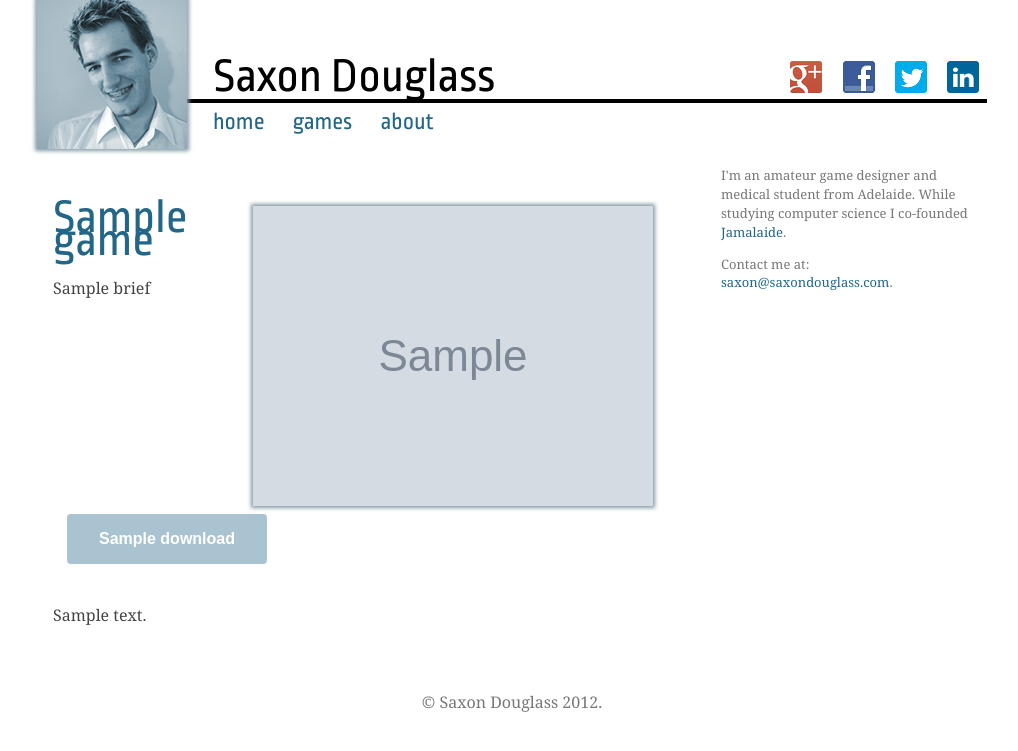
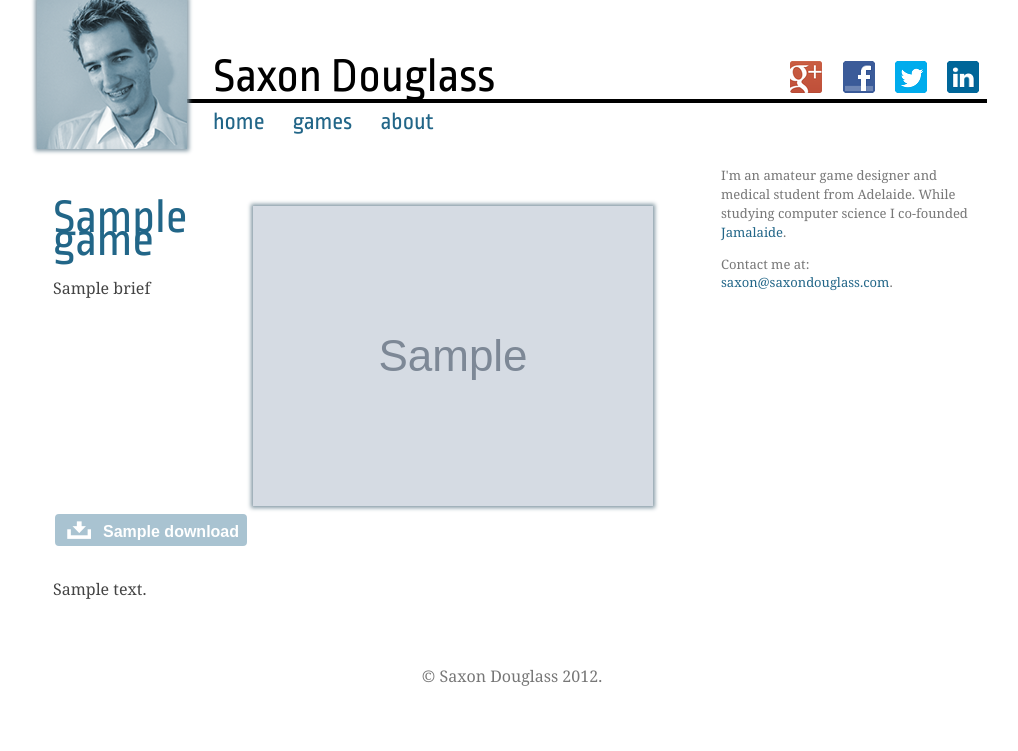
Before and after one commit to SaxonDouglass/SaxonDouglass, a Django app: template templates/games/detail.html in a window 1280 px wide. Shown: the part 17-768 px from the top of the page, without its empty margins (128-1146 px from the left). Run offline with Django 3.2, Linux system fonts and the light colour scheme; the template is opened without the code that fills it: most values are stand-ins (such as "Sample title", 1, 10 or a date in 2020); grey boxes marked "Sample" are stand-in pictures.

Commit message:
Added icons to game downloads and removed resume.pdf

```diff
--- a/games/models.py
+++ b/games/models.py
@@ -21,6 +21,9 @@ class Download(models.Model):
     file = models.FileField(storage=OverwriteStorage(), upload_to=lambda instance, filename: 'game/'+instance.game.slug+'/'+filename,blank=True,null=True)
     url = models.CharField(max_length=128,editable=False)
 
+    def is_link(self):
+        return bool(self.link)
+
     def save(self):
         super(Download, self).save()
         if self.link:
--- a/site-static/style.css
+++ b/site-static/style.css
@@ -158,29 +158,31 @@ nav a:active, nav a:hover {
 }
 .download_set {
     clear: both;
-    margin-bottom: 32px;
+    margin: 96px 0 32px 0;
 }
-.download {
+.download_set button {
     color: #ffffff;
     cursor: pointer;
-    background-color: #a9c3d1;
+    background: #a9c3d1 url('') no-repeat 8px 0px;
     border: 4px solid #a9c3d1;
     border-radius: 4px;
     font-size: 1em;
     font-weight: bold;
-    height: 50px;
-    margin: 8px 14px;
-    width: 200px;
+    height: 32px;
+    margin: 8px 2px 0 2px;
+    padding: 4px 0 0 44px;
+    width: 192px;
+    text-align: left;
 }
-.download:hover {
+.download_set button.download {
+    background-image: url('/static/img/download.png')
+}
+.download_set button.link {
+    background-image: url('/static/img/link.png')
+}
+.download_set button:hover {
     background-color: #869ba6;
     border-color: #869ba6;
-}
-.download small {
-    display: block;
-    font-size: 0.5em;
-    position: relative;
-    bottom: 0;
 }
 .game {
     min-height: 150px;
--- a/templates/games/detail.html
+++ b/templates/games/detail.html
@@ -12,7 +12,7 @@
     <div class="download_set">
 {% for download in download_list %}
         <a href="{{ download.url }}">
-            <button type="button" class="download">
+            <button type="button" class="{% if download.is_link %}link{% else %}download{% endif %}">
                 {{ download.label }}
             </button>
         </a>
```
Also changed, not shown: site-static/img/download.png (added), site-static/img/link.png (added), 1 other file.
